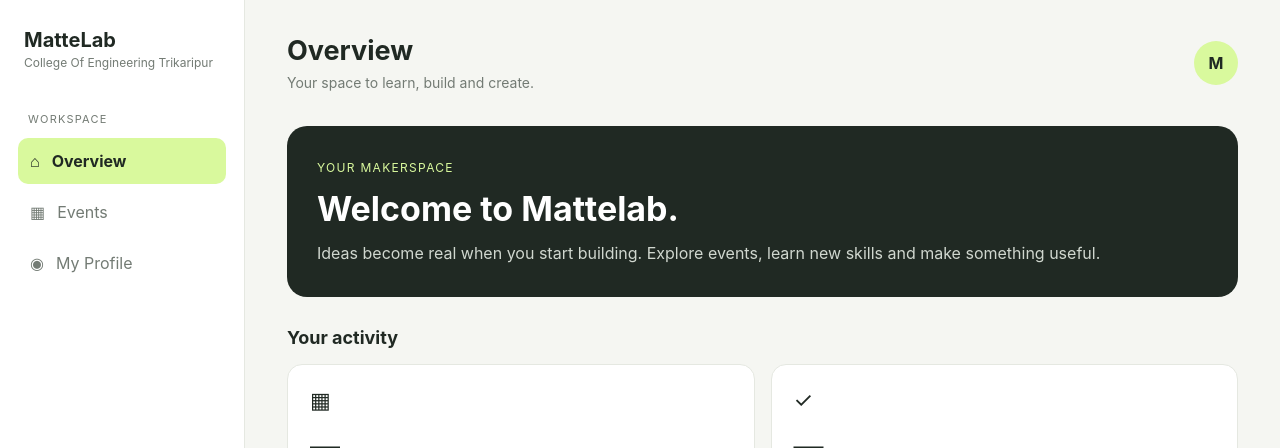
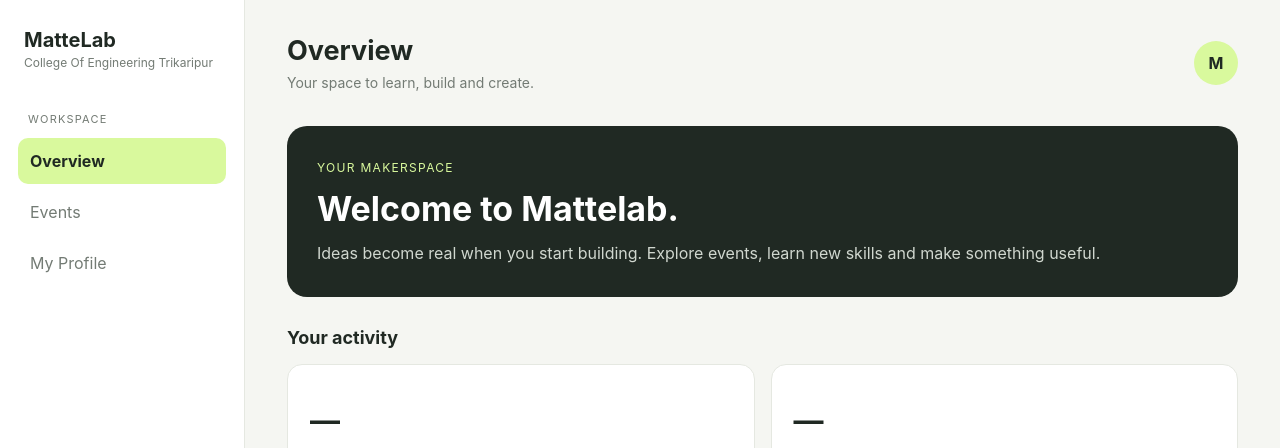
Before and after one commit to tinkerhubCetkr/mattelab, a plain HTML site: page dashboard.html in a window 1280 px wide. Shown: the top 448 px of the page. Drawn offline with Linux system fonts and the light colour scheme; no server answers.

Commit message:
Update dashboard.html

```diff
--- a/dashboard.html
+++ b/dashboard.html
@@ -22,13 +22,13 @@
         <p class="nav-label">WORKSPACE</p>
 
         <button class="nav-button active" data-section="overview">
-            <span>⌂</span> Overview
+            Overview
         </button>
         <button class="nav-button" data-section="events">
-            <span>▦</span> Events
+            Events
         </button>
         <button class="nav-button" data-section="profile">
-            <span>◉</span> My Profile
+            My Profile
         </button>
 
         <div class="sidebar-bottom">
@@ -62,12 +62,10 @@
 
             <div class="stats">
                 <div class="stat-card">
-                    <span class="stat-icon">▦</span>
                     <h3 id="eventCount">—</h3>
                     <p>Upcoming events</p>
                 </div>
                 <div class="stat-card">
-                    <span class="stat-icon">✓</span>
                     <h3 id="registrationCount">—</h3>
                     <p>My registrations</p>
                 </div>
```
